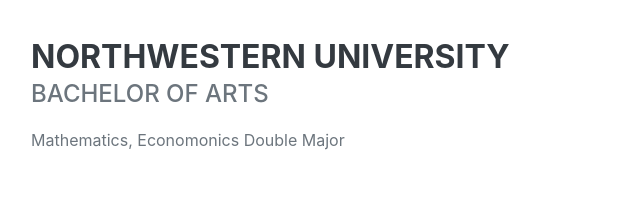
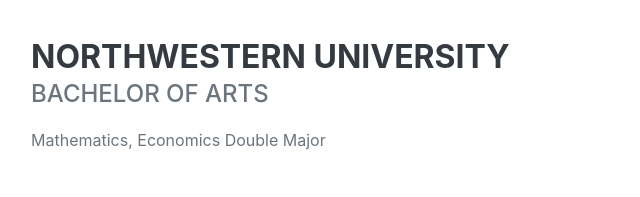
Before and after one commit to caroger/portfolio, a plain HTML site: page index.html in a window 1280 px wide. Shown: the part 2380-2577 px from the top of the page, 289-929 px from the left. Drawn offline with nearby package versions, Linux system fonts and the light colour scheme; a web font is replaced by a local one.

Commit message:
fix type

```diff
--- a/index.html
+++ b/index.html
@@ -178,7 +178,7 @@
                         <div class="subheading mb-3">
                             Bachelor of Arts
                         </div>
-                        <div>Mathematics, Economonics Double Major</div>
+                        <div>Mathematics, Economics Double Major</div>
                     </div>
                     <div class="flex-shrink-0">
                         <span class="text-primary">September 2008 - June 2012</span>
```
Also changed, not shown: 1 other file.
